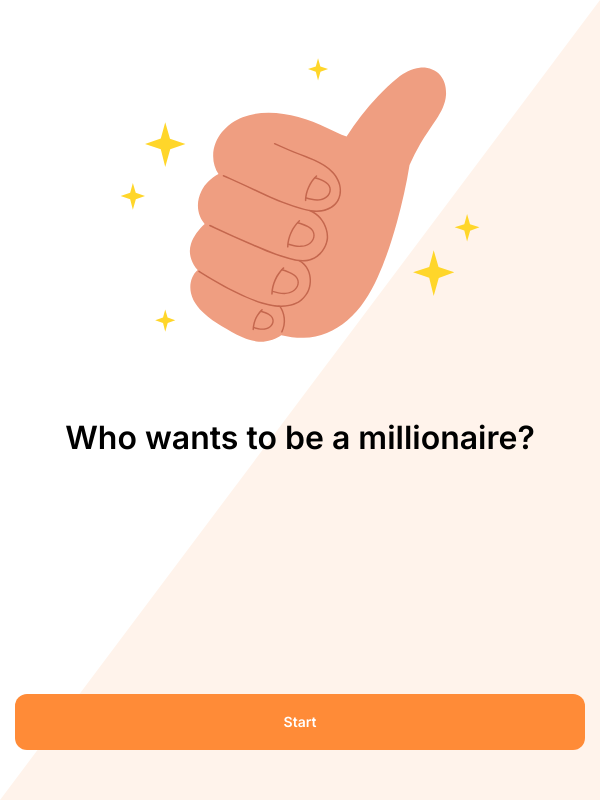
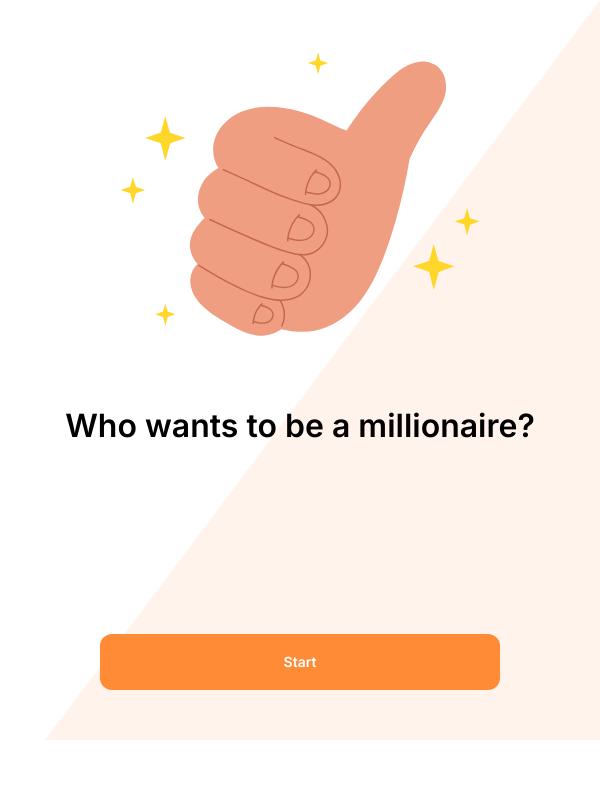
Before and after one commit to maximshkitin/millionaire, a Next.js app: page / in a window 600 px wide. Built offline with nearby package versions, Linux system fonts and the light colour scheme.

Commit message:
Adopted for the mobile landscape view

```diff
--- a/app/components/QuizView/QuizOptions/QuizOptionsMultiselect.tsx
+++ b/app/components/QuizView/QuizOptions/QuizOptionsMultiselect.tsx
@@ -36,7 +36,7 @@ export const QuizOptionsMultiselect: React.FC<QuizOptionsMultiselectProps> = ({
   };
 
   return (
-    <>
+    <div className='QuizOptionsMultiselect'>
       <QuizOptions
         options={options}
         currentSelection={selectedOptions}
@@ -45,6 +45,6 @@ export const QuizOptionsMultiselect: React.FC<QuizOptionsMultiselectProps> = ({
       <QuizButton handleClick={() => handleSubmitAnswer(selectedOptions)} disabled={!selectedOptions.length}>
         Answer
       </QuizButton>
-    </>
+    </div>
   );
 };
--- a/app/styles/Quiz.scss
+++ b/app/styles/Quiz.scss
@@ -5,6 +5,10 @@
 .Quiz {
     width: 100vw;
     height: 100vh;
+
+    @media screen and (max-width: 1023px) and (min-height: 320px) and (max-height: 600px) and (orientation: landscape) {
+        height: auto;
+      }
 
     &.QuizStartScreenWrapper {
         &:after {
--- a/app/styles/QuizStaticView/QuizStaticView.scss
+++ b/app/styles/QuizStaticView/QuizStaticView.scss
@@ -87,6 +87,20 @@
             font-size: 32px;
         }
     }
+
+    @media screen and (min-width: 600px) and (max-width: 767px) {
+        .QuizStaticViewAction .QuizButtonWrapper {
+            width: 400px;
+            margin: 0 auto;
+        }
+    }
+
+    @media screen and (max-width: 1023px) and (orientation: landscape) {
+        .QuizStaticViewAction .QuizButtonWrapper {
+            width: 400px;
+            margin: 0 auto;
+        }
+    }
 }
 
 .QuizFinalScreen {
--- a/app/styles/QuizView/QuizOptions/QuizOptions.scss
+++ b/app/styles/QuizView/QuizOptions/QuizOptions.scss
@@ -16,7 +16,18 @@
         &.answered {
             pointer-events: none;
         }
+
+        @media screen and (max-width: 767px) {
+            flex: 60%;
+            margin-bottom: 85px;
+            align-content: end;
+        }
+
+        @media screen and (max-width: 767px) and (orientation: landscape) {
+            margin-bottom: 30px;
+          }
     }
+
 
     &Option {
         width: 50%;
--- a/app/styles/QuizView/QuizOptions/QuizOptionsMultiselect.scss
+++ b/app/styles/QuizView/QuizOptions/QuizOptionsMultiselect.scss
@@ -4,3 +4,15 @@
         padding: 0 15px;
     }
 }
+
+.QuizOptionsMultiselect {
+
+    @media screen and (max-width: 767px) {
+        flex: 60%;
+
+        .QuizOptions {
+            flex: unset;
+            margin-bottom: 0;
+        }
+    }
+}
--- a/app/styles/QuizView/QuizScore.scss
+++ b/app/styles/QuizView/QuizScore.scss
@@ -56,7 +56,7 @@
         position: static;
         display: inline-block;
         width: 64%;
-        margin: 8px 0;
+        margin: 4px 0;
         padding: 8px;
 
         &::before,
--- a/app/styles/globals.scss
+++ b/app/styles/globals.scss
@@ -16,6 +16,11 @@ body {
   font-family: 'Inter', sans-serif;
   font-weight: 600;
   font-size: 32px;
+  overflow: hidden;
+
+  @media screen and (max-width: 767px) and (orientation: landscape) {
+    overflow-y: auto;
+  }
 }
 
 main {
--- a/app/styles/layout.scss
+++ b/app/styles/layout.scss
@@ -20,6 +20,14 @@
   height: 100vh;
   background-color: $White;
   z-index: 100000;
+
+  @media screen and (max-width: 767px) {
+    height: calc(100vh - 60px);
+  }
+
+  @media screen and (max-width: 767px) and (orientation: landscape) {
+    height: auto;
+  }
 }
 
 .header,
--- a/app/styles/shared/QuizButton.scss
+++ b/app/styles/shared/QuizButton.scss
@@ -38,7 +38,7 @@
     }
 }
 
-.a {
-    margin-top: 30px;
-    padding: 0 15px;
-}
+// .a {
+//     margin-top: 30px;
+//     padding: 0 15px;
+// }
--- a/app/styles/shared/QuizIcon.scss
+++ b/app/styles/shared/QuizIcon.scss
@@ -5,6 +5,10 @@
     padding: 0 85px;
     max-height: 400px;
 
+    > svg {
+        min-width: 200px;
+    }
+
     @media screen and (max-width: 767px) {
         padding: 0 45px;
         display: flex;
--- a/app/styles/shared/QuizIconLoading.scss
+++ b/app/styles/shared/QuizIconLoading.scss
@@ -3,4 +3,9 @@
     left: 50%;
     top: -60px;
     transform: translateX(-50%);
+    z-index: 100;
+
+    @media screen and (max-width: 767px) {
+        top: -20px;
+    }
 }
--- a/app/styles/shared/QuizTextBox.scss
+++ b/app/styles/shared/QuizTextBox.scss
@@ -30,7 +30,7 @@
     @media screen and (max-width: 1024px) {
         font-size: 24px;
         display: flex;
-        flex: 1px;
+        flex: 40%;
         align-items: center;
         justify-content: center;
     }
```
